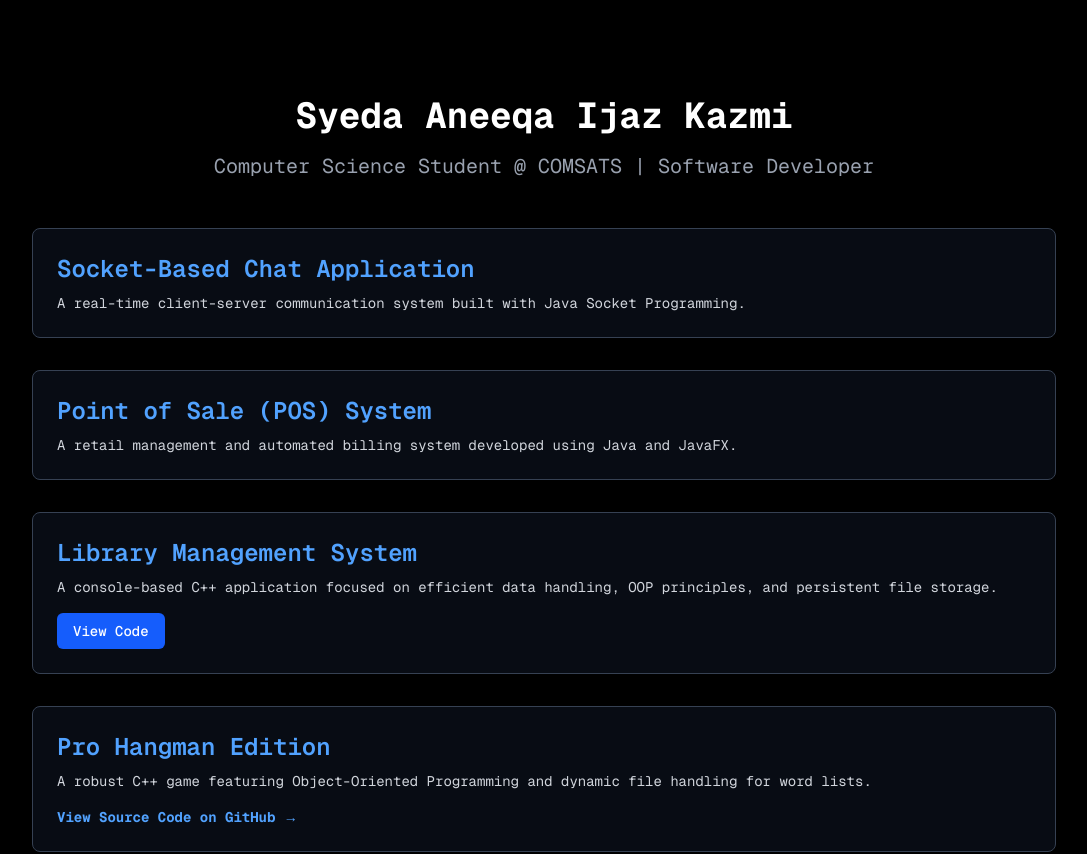
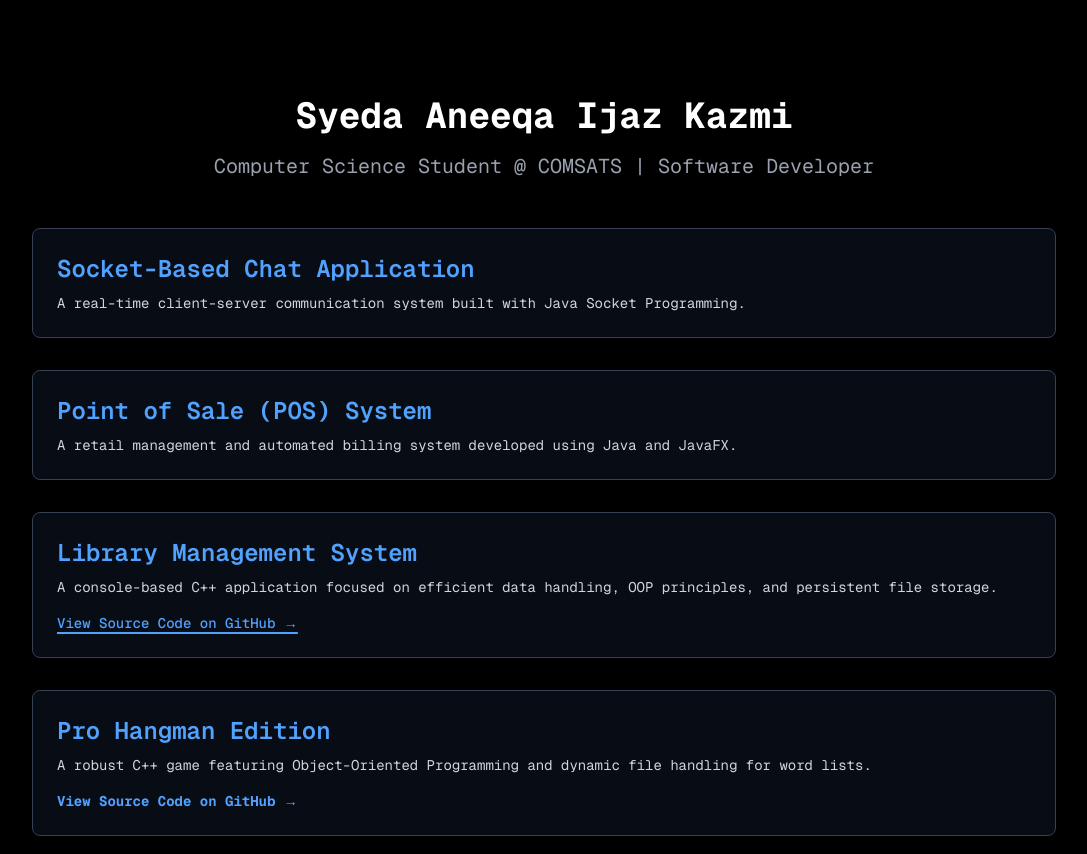
Before and after one commit to aneeqakazmi137/modern-dev-portfolio, a Next.js app: page / in a window 1280 px wide. Shown: the top 854 px of the page, without its empty margins (96-1183 px from the left). Built offline with nearby package versions, Linux system fonts and the light colour scheme.

Commit message:
Update link styling and text in page.tsx

```diff
--- a/src/app/page.tsx
+++ b/src/app/page.tsx
@@ -30,9 +30,9 @@ export default function Home() {
     href="https://github.com/aneeqakazmi137/cpp-library-manager"
     target="_blank"
     rel="noopener noreferrer"
-    className="inline-block bg-blue-600 hover:bg-blue-500 text-white px-4 py-2 rounded-md text-sm font-medium transition-colors"
+    className="text-blue-400 hover:text-blue-300 font-medium underline underline-offset-4 decoration-2 transition-colors"
   >
-    View Code
+    View Source Code on GitHub →
   </a>
 </div>
 
```
